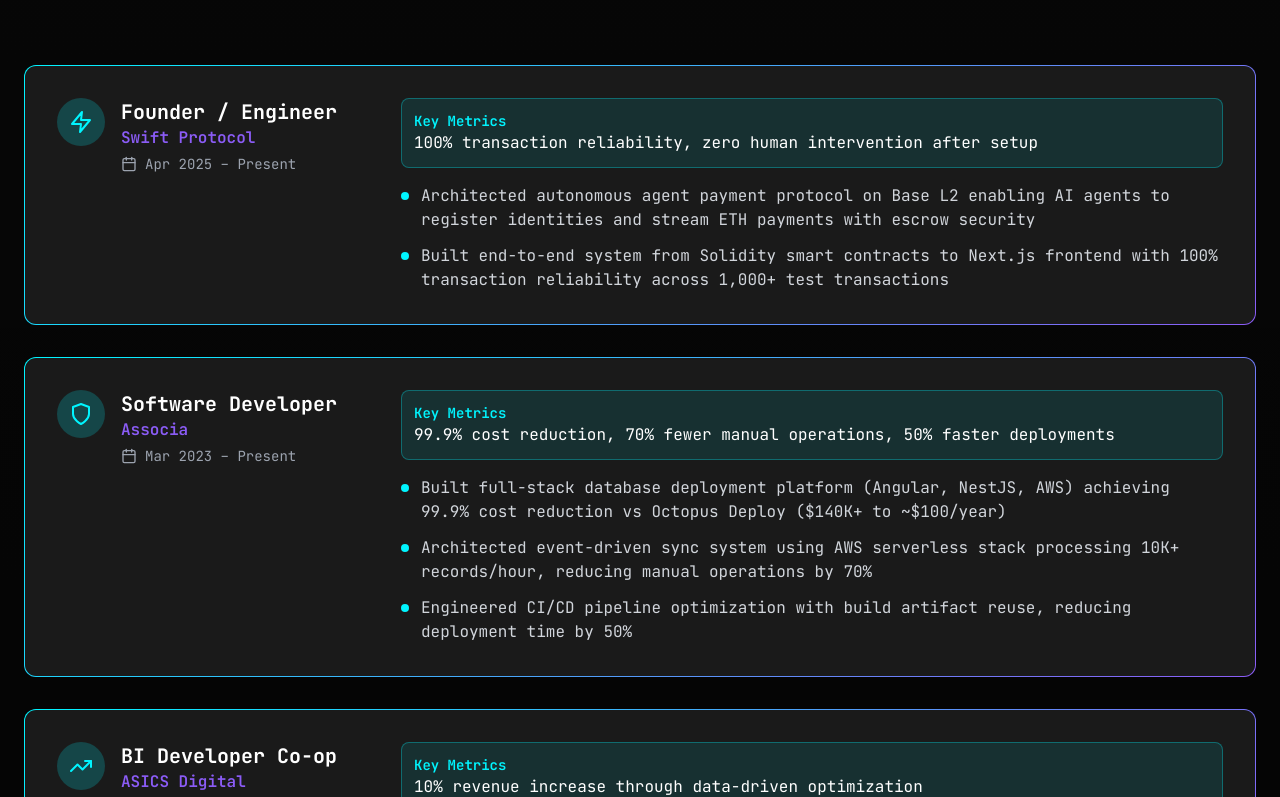
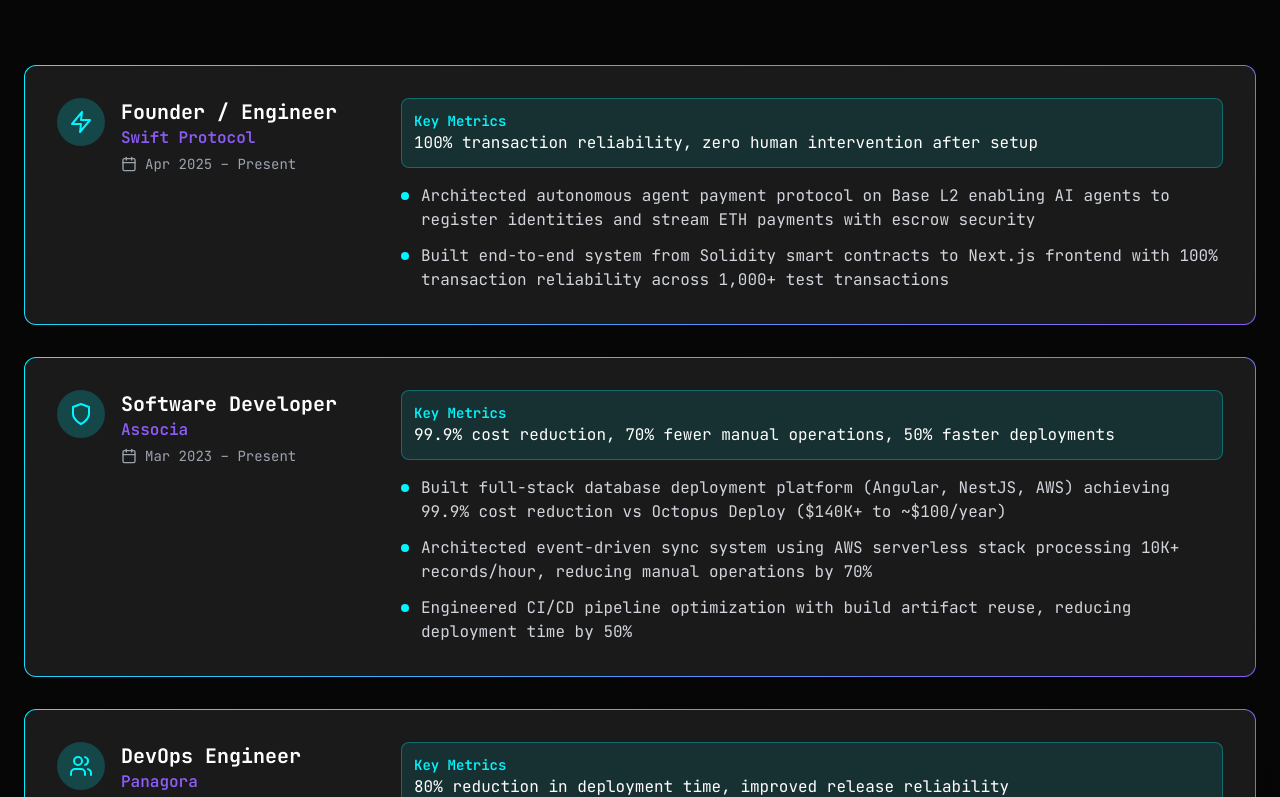
Before and after one commit to nikdmello/website, a Next.js app: page / in a window 1280 px wide. Shown: the part 2003-2800 px from the top of the page. Built offline with nearby package versions, Linux system fonts and the light colour scheme.

Commit message:
Update experience section

```diff
--- a/components/Experience.tsx
+++ b/components/Experience.tsx
@@ -1,7 +1,7 @@
 'use client'
 
 import { motion } from 'framer-motion'
-import { Calendar, TrendingUp, Zap, Shield } from 'lucide-react'
+import { Calendar, TrendingUp, Zap, Shield, Users, GraduationCap } from 'lucide-react'
 import { useIsMobile } from '@/hooks/useIsMobile'
 
 const experiences = [
@@ -29,7 +29,17 @@ const experiences = [
     metrics: '99.9% cost reduction, 70% fewer manual operations, 50% faster deployments'
   },
   {
-    title: 'BI Developer Co-op',
+    title: 'DevOps Engineer',
+    company: 'Panagora',
+    period: 'Sep 2022 – Mar 2023',
+    icon: <Users className="w-6 h-6" />,
+    highlights: [
+      'Implemented Jenkins CI/CD pipeline automating deployment workflows, eliminating 200+ hours of manual work and reducing deployment errors'
+    ],
+    metrics: '80% reduction in deployment time, improved release reliability'
+  },
+  {
+    title: 'BI Developer',
     company: 'ASICS Digital',
     period: 'Jan 2022 – Jul 2022',
     icon: <TrendingUp className="w-6 h-6" />,
@@ -37,6 +47,16 @@ const experiences = [
       'Analyzed e-commerce traffic patterns driving 10% revenue increase through data-driven optimization strategies'
     ],
     metrics: '10% revenue increase through data-driven optimization'
+  },
+  {
+    title: 'Teaching Assistant',
+    company: 'Northeastern University',
+    period: 'Sep 2021 – Dec 2021',
+    icon: <GraduationCap className="w-6 h-6" />,
+    highlights: [
+      'Provided 1-on-1 sessions and peer mentoring in Foundations of Data Science, helping with statistical concepts, programming challenges, and career development'
+    ],
+    metrics: 'Mentored 200+ students'
   }
 ]
 
```
